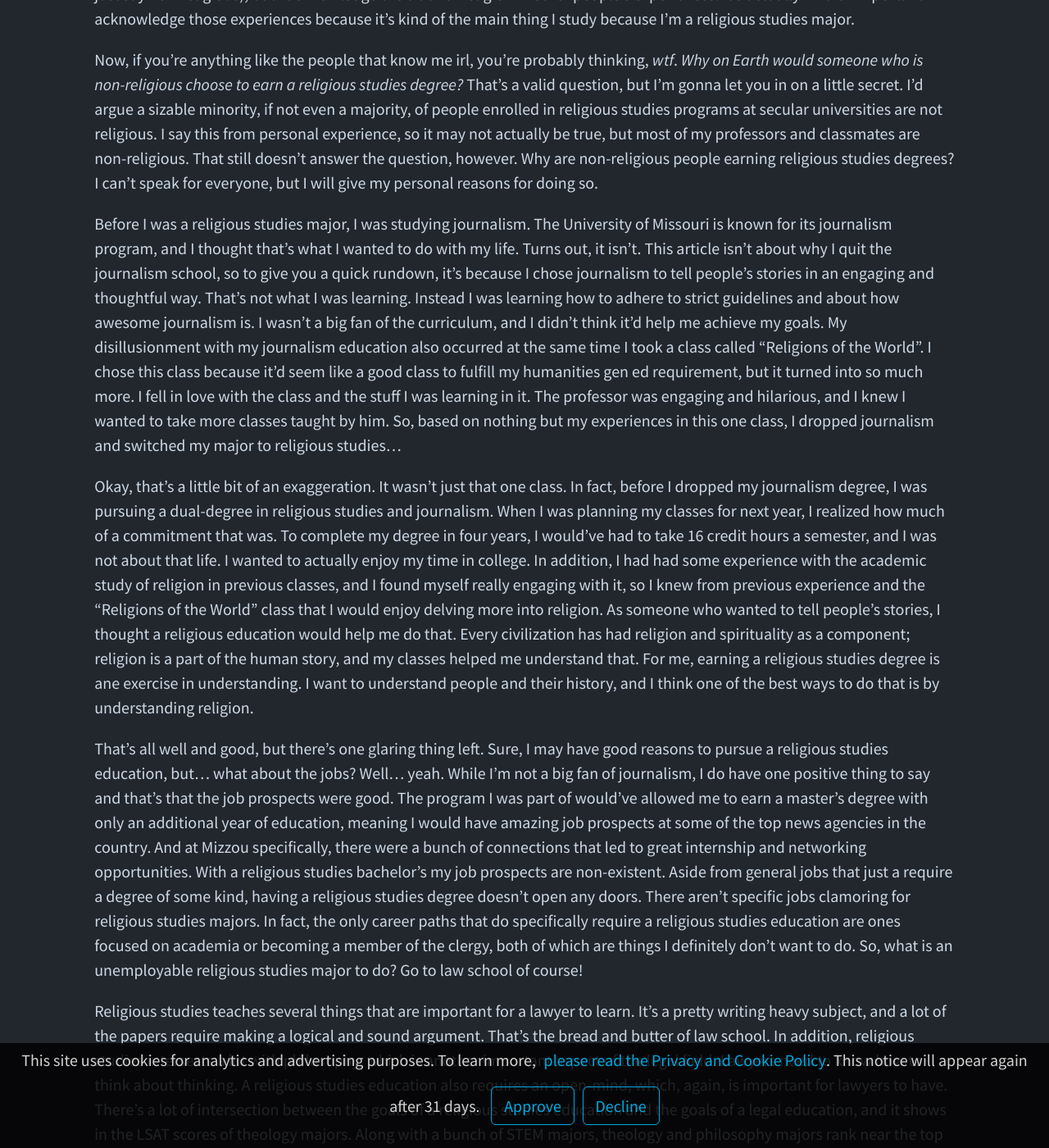
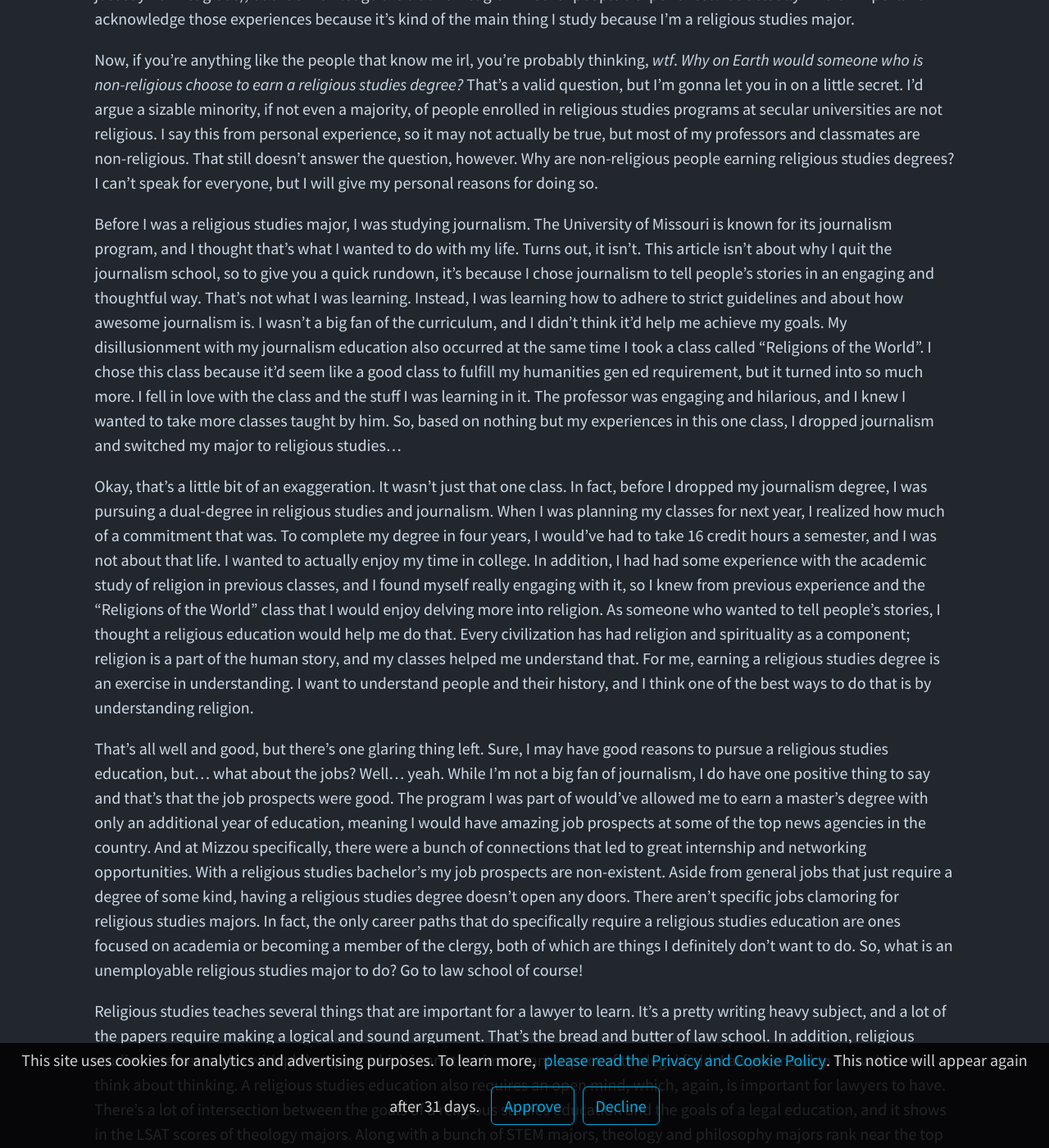
Before and after one commit to brandonrford/brandonrford.github.io, a Jekyll site: the page built from _posts/2021-07-20-Studying-Religion.md, in a window 1280 px wide and 1400 px high, scrolled down 690 px. Shown: the whole window at 82% size. Built offline with Jekyll 4.4.1, drawn with Linux system fonts in a browser that asks for light colours; some of the changed text lies outside the part shown.

Commit message:
Grammar and spelling fixes

```diff
--- a/_posts/2021-07-20-Studying-Religion.md
+++ b/_posts/2021-07-20-Studying-Religion.md
@@ -10,21 +10,21 @@
 description: "Religious studies is a wonderful field, and I think everyone should take at least one theology class."
 ---
 
-I'm not religious. Never really have been. I went to church when I was younger, but that was because my parents went. I started forming my own thoughts on religion when I was around 11 years old, and it all didn't make sense to me. Unfortunately, the first incarnation of my irreligiousity was militant atheism. Honestly, I think this is how many people start out with being non-religious. It feels like you've been told this lie your whole life and now you want everyone to know it's a lie. Also, you see Christians trying to convert others, so why shouldn't you try as well? Of course, when you do this you just come off as a douchebag. Eventually you realize how much of a colossal douche you are and you tone things down. You realize religion is a very personal experience, and you shouldn't deny other people's feelings. (Well, most people come to recognize this. Others (*cough cough* Sam Harris and Richard Dawkins *cough cough*) never move past the militant phase.)
+I'm not religious. Never really have been. I went to church when I was younger, but that was because my parents went. I started forming my own thoughts on religion when I was around 11 years old, and it all didn't make sense to me. Unfortunately, the first incarnation of my irreligiosity was militant atheism. Honestly, I think this is how many people start out with being non-religious. It feels like you've been told this lie your whole life and now you want everyone to know it's a lie. Also, you see Christians trying to convert others, so why shouldn't you try as well? Of course, when you do this you just come off as a douchebag. Eventually you realize how much of a colossal douche you are and you tone things down. You realize religion is a very personal experience, and you shouldn't deny other people's feelings. (Well, most people come to recognize this. Others (*cough cough* Sam Harris and Richard Dawkins *cough cough*) never move past the militant phase.)
 
 That's where I'm at now with religion. I consider myself non-religious (not a big fan of the word atheist or really any label, so I just say non-religious), but I acknowledge the truth of religion in other people's experiences. It's actually kind of important I acknowledge those experiences because it's kind of the main thing I study because I'm a religious studies major.
 
 Now, if you're anything like the people that know me irl, you're probably thinking, *wtf*. *Why on Earth would someone who is non-religious choose to earn a religious studies degree?* That's a valid question, but I'm gonna let you in on a little secret. I'd argue a sizable minority, if not even a majority, of people enrolled in religious studies programs at secular universities are not religious. I say this from personal experience, so it may not actually be true, but most of my professors and classmates are non-religious. That still doesn't answer the question, however. Why are non-religious people earning religious studies degrees? I can't speak for everyone, but I will give my personal reasons for doing so.
 
-Before I was a religious studies major, I was studying journalism. The University of Missouri is known for its journalism program, and I thought that's what I wanted to do with my life. Turns out, it isn't. This article isn't about why I quit the journalism school, so to give you a quick rundown, it's because I chose journalism to tell people's stories in an engaging and thoughtful way. That's not what I was learning. Instead I was learning how to adhere to strict guidelines and about how awesome journalism is. I wasn't a big fan of the curriculum, and I didn't think it'd help me achieve my goals. My disillusionment with my journalism education also occurred at the same time I took a class called "Religions of the World". I chose this class because it'd seem like a good class to fulfill my humanities gen ed requirement, but it turned into so much more. I fell in love with the class and the stuff I was learning in it. The professor was engaging and hilarious, and I knew I wanted to take more classes taught by him. So, based on nothing but my experiences in this one class, I dropped journalism and switched my major to religious studies...
+Before I was a religious studies major, I was studying journalism. The University of Missouri is known for its journalism program, and I thought that's what I wanted to do with my life. Turns out, it isn't. This article isn't about why I quit the journalism school, so to give you a quick rundown, it's because I chose journalism to tell people's stories in an engaging and thoughtful way. That's not what I was learning. Instead, I was learning how to adhere to strict guidelines and about how awesome journalism is. I wasn't a big fan of the curriculum, and I didn't think it'd help me achieve my goals. My disillusionment with my journalism education also occurred at the same time I took a class called "Religions of the World". I chose this class because it'd seem like a good class to fulfill my humanities gen ed requirement, but it turned into so much more. I fell in love with the class and the stuff I was learning in it. The professor was engaging and hilarious, and I knew I wanted to take more classes taught by him. So, based on nothing but my experiences in this one class, I dropped journalism and switched my major to religious studies...
 
-Okay, that's a little bit of an exaggeration. It wasn't just that one class. In fact, before I dropped my journalism degree, I was pursuing a dual-degree in religious studies and journalism. When I was planning my classes for next year, I realized how much of a commitment that was. To complete my degree in four years, I would've had to take 16 credit hours a semester, and I was not about that life. I wanted to actually enjoy my time in college. In addition, I had had some experience with the academic study of religion in previous classes, and I found myself really engaging with it, so I knew from previous experience and the "Religions of the World" class that I would enjoy delving more into religion. As someone who wanted to tell people's stories, I thought a religious education would help me do that. Every civilization has had religion and spirituality as a component; religion is a part of the human story, and my classes helped me understand that. For me, earning a religious studies degree is ane exercise in understanding. I want to understand people and their history, and I think one of the best ways to do that is by understanding religion.
+Okay, that's a little bit of an exaggeration. It wasn't just that one class. In fact, before I dropped my journalism degree, I was pursuing a dual-degree in religious studies and journalism. When I was planning my classes for next year, I realized how much of a commitment that was. To complete my degree in four years, I would've had to take 16 credit hours a semester, and I was not about that life. I wanted to actually enjoy my time in college. In addition, I had had some experience with the academic study of religion in previous classes, and I found myself really engaging with it, so I knew from previous experience and the "Religions of the World" class that I would enjoy delving more into religion. As someone who wanted to tell people's stories, I thought a religious education would help me do that. Every civilization has had religion and spirituality as a component; religion is a part of the human story, and my classes helped me understand that. For me, earning a religious studies degree is an exercise in understanding. I want to understand people and their history, and I think one of the best ways to do that is by understanding religion.
 
-That's all well and good, but there's one glaring thing left. Sure, I may have good reasons to pursue a religious studies education, but... what about the jobs? Well... yeah. While I'm not a big fan of journalism, I do have one positive thing to say and that's that the job prospects were good. The program I was part of would've allowed me to earn a master's degree with only an additional year of education, meaning I would have amazing job prospects at some of the top news agencies in the country. And at Mizzou specifically, there were a bunch of connections that led to great internship and networking opportunities. With a religious studies bachelor's my job prospects are non-existent. Aside from general jobs that just a require a degree of some kind, having a religious studies degree doesn't open any doors. There aren't specific jobs clamoring for religious studies majors. In fact, the only career paths that do specifically require a religious studies education are ones focused on academia or becoming a member of the clergy, both of which are things I definitely don't want to do. So, what is an unemployable religious studies major to do? Go to law school of course!
+That's all well and good, but there's one glaring thing left. Sure, I may have good reasons to pursue a religious studies education, but... what about the jobs? Well... yeah. While I'm not a big fan of journalism, I do have one positive thing to say and that's that the job prospects were good. The program I was part of would've allowed me to earn a master's degree with only an additional year of education, meaning I would have amazing job prospects at some of the top news agencies in the country. And at Mizzou specifically, there were a bunch of connections that led to great internship and networking opportunities. With a religious studies bachelor's my job prospects are non-existent. Aside from general jobs that just require a degree of some kind, having a religious studies degree doesn't open any doors. There aren't specific jobs clamoring for religious studies majors. In fact, the only career paths that do specifically require a religious studies education are ones focused on academia or becoming a member of the clergy, both of which are things I definitely don't want to do. So, what is an unemployable religious studies major to do? Go to law school of course!
 
-Religious studies teaches several things that are important for a lawyer to learn. It's a pretty writing heavy subject, and a lot of the papers require making a logical and sound argument. That's the bread and butter of law school. In addition, religious studies intersects a lot with philosophy, which is another important aspect of the legal field. Lawyers need to know how to think about thinking. A religious studies education also requires an open-mind, which, again, is important for lawyers to have. There's a lot of intersection between the goals of a religious studies education and the goals of a legal education, and it shows in the LSAT scores of theology majors. Along with a bunch of STEM majors, theology and philosophy majors rank near the top of LSAT scorers. While this wasn't my main consideration for switching to religious studies, it was an important one (and it's the immediate justification I go to when people ask me why the hell I chose to get a religious studies degree). I've always had a dream of becoming a lawyer anyway, so it actually worked out perfectly!
+Religious studies teaches several things that are important for a lawyer to learn. It's a pretty writing heavy subject, and a lot of the papers require making a logical and sound argument. That's the bread and butter of law school. In addition, religious studies intersects a lot with philosophy, which is another important aspect of the legal field. Lawyers need to know how to think about thinking. A religious studies education also requires an open mind, which, again, is important for lawyers to have. There's a lot of intersection between the goals of a religious studies education and the goals of a legal education, and it shows in the LSAT scores of theology majors. Along with a bunch of STEM majors, theology and philosophy majors rank near the top of LSAT scorers. While this wasn't my main consideration for switching to religious studies, it was an important one (and it's the immediate justification I go to when people ask me why the hell I chose to get a religious studies degree). I've always had a dream of becoming a lawyer anyway, so it actually worked out perfectly!
 
-Despite my irreligiousity, I'm a proud student of religious studies. The skills it teachers are invaluable, and they provide a good foundation for my ultimate goal of becoming a lawyer. More importantly, religious studies helps me understand the people and the world around me. Religion and spirituality are key parts of the human experience, and it's important to not ignore their role. I think many atheists fall into that trap. Everyone has their own truth, and for a large percentage of the population, their truth involves a belief in a higher power or something supernatural. We shouldn't ignore or degrade these people (especially because they represent a majority and I don't like our chances in a fight).
+Despite my irreligiosity, I'm a proud student of religious studies. The skills it teaches are invaluable, and they provide a good foundation for my ultimate goal of becoming a lawyer. More importantly, religious studies helps me understand the people and the world around me. Religion and spirituality are key parts of the human experience, and it's important to not ignore their role. I think many atheists fall into that trap. Everyone has their own truth, and for a large percentage of the population, their truth involves a belief in a higher power or something supernatural. We shouldn't ignore or degrade these people (especially because they represent a majority and I don't like our chances in a fight).
 
 Attribution:
 
```
